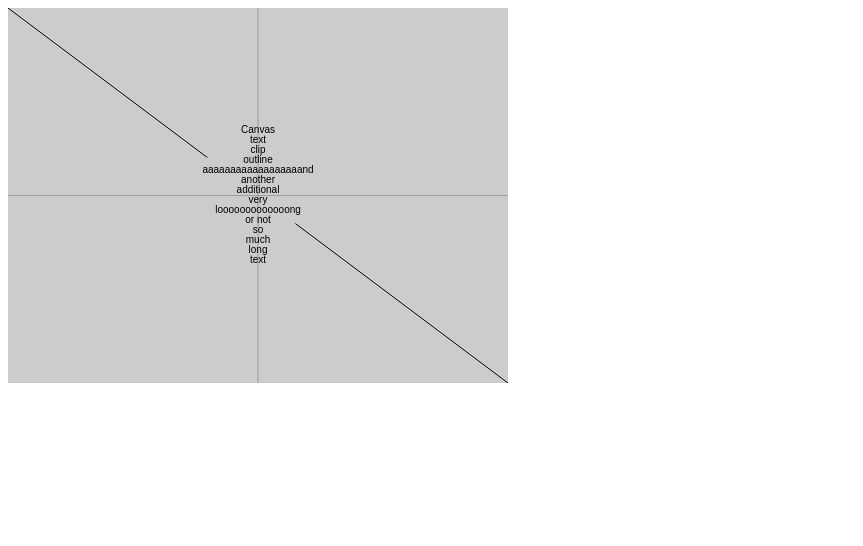
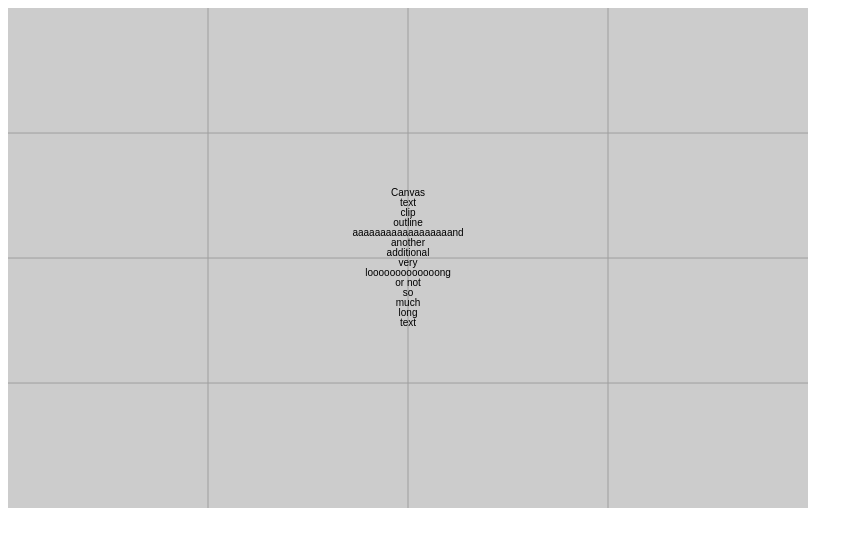
Before and after one commit to i-demidov-parc/canvas_text_clip_outline, a plain HTML site: page index.html in a window 1280 px wide. Shown: the whole page, without its empty margins (0-863 px from the left). Drawn offline with Linux system fonts and the light colour scheme.

Commit message:
Доработал логику позиционирования отрисованны элементов.

```diff
--- a/index.html
+++ b/index.html
@@ -5,7 +5,7 @@
         <title>Canvas text clip outline</title>
     </head>
     <body>
-        <canvas width="500" height="375" id="canvas"></canvas>
+        <canvas width="800" height="500" id="canvas"></canvas>
 
         <script type="text/javascript">
             // (function () {
@@ -53,6 +53,8 @@
                         document.onmousemove(e);
                     } else if (e.which === 2) {
                         reset();
+
+                        return false;
                     }
                 };
 
@@ -70,11 +72,37 @@
                     }
                 };
 
-                function reset () {
-                    draw(canvas.width, canvas.height);
+                function draw (px, py) {
+                    var x1 = canvas.width / 2;
+                    var y1 = canvas.height / 2;
+                    var x2 = px === undefined ? canvas.width / 2 : px;
+                    var y2 = py === undefined ? canvas.height / 2 : py;
+                    var xc = x1 + (x2 - x1) / 2;
+                    var yc = y1 + (y2 - y1) / 2;
+
+                    var outlineRects = getOutlineRects(xc, yc);
+
+                    drawBackgound();
+
+                    // drawOutline(outlineRects);
+
+                    ctx.save();
+
+                    // drawClipSectors(outlineRects);
+                    clipOutline(outlineRects);
+
+                    darawLine(x1, y1, x2, y2);
+
+                    ctx.restore();
+
+                    drawText(xc, yc);
                 }
 
-                function getOutlineRects (lineX, lineY) {
+                function reset () {
+                    draw();
+                }
+
+                function getOutlineRects (cx, cy) {
                     var textWidth;
                     var rects = [];
                     var currentRect, prevRect;
@@ -87,8 +115,8 @@
 
                         currentRect.w = textWidth + padding * 2;
                         currentRect.h = lineHeight + padding * 2;
-                        currentRect.x = lineX - currentRect.w / 2;
-                        currentRect.y = lineY + lineHeight * i - padding - verticalHalfHeight;
+                        currentRect.x = cx - currentRect.w / 2;
+                        currentRect.y = cy + lineHeight * i - padding - verticalHalfHeight;
 
                         function checkOverPosition () {
                             var overPositionDiff = prevRect ? prevRect.y + prevRect.h - currentRect.y : 0;
@@ -121,26 +149,7 @@
                     return rects;
                 }
 
-                function draw (lineX, lineY) {
-                    var outlineRects = getOutlineRects(lineX / 2, lineY / 2);
-
-                    drawBackgound();
-
-                    // drawOutline(outlineRects);
-
-                    ctx.save();
-
-                    // drawClipSectors(outlineRects);
-                    clipOutline(outlineRects);
-
-                    darawLine(lineX, lineY);
-
-                    ctx.restore();
-
-                    drawText(lineX / 2, lineY / 2);
-                }
-
-                function drawText (lineX, lineY) {
+                function drawText (cx, cy) {
                     var lineHeightOffset = (lineHeight - fontSize) / 2;
 
                     ctx.beginPath();
@@ -149,15 +158,15 @@
                     ctx.textBaseline = 'top';
 
                     for (var i = 0, imax = textArr.length; i < imax; i++) {
-                        ctx.fillText(textArr[i], lineX, lineY + lineHeight * i - verticalHalfHeight + lineHeightOffset);
+                        ctx.fillText(textArr[i], cx, cy + lineHeight * i - verticalHalfHeight + lineHeightOffset);
                     }
                 }
 
-                function darawLine (lineX, lineY) {
+                function darawLine (x1, y1, x2, y2) {
                     ctx.beginPath();
-                    ctx.moveTo(0, 0);
+                    ctx.moveTo(x1, y1);
                     ctx.strokeStyle = '#000';
-                    ctx.lineTo(lineX, lineY);
+                    ctx.lineTo(x2, y2);
                     ctx.stroke();
                 }
 
@@ -181,6 +190,17 @@
                     ctx.lineTo(canvas.width / 2, canvas.height);
                     ctx.moveTo(0, canvas.height / 2);
                     ctx.lineTo(canvas.width, canvas.height / 2);
+
+                    ctx.moveTo(canvas.width / 4, 0);
+                    ctx.lineTo(canvas.width / 4, canvas.height);
+                    ctx.moveTo(0, canvas.height / 4);
+                    ctx.lineTo(canvas.width, canvas.height / 4);
+
+                    ctx.moveTo((canvas.width / 4) * 3, 0);
+                    ctx.lineTo((canvas.width / 4) * 3, canvas.height);
+                    ctx.moveTo(0, (canvas.height / 4) * 3);
+                    ctx.lineTo(canvas.width, (canvas.height / 4) * 3);
+
                     ctx.stroke();
                 }
 
```
